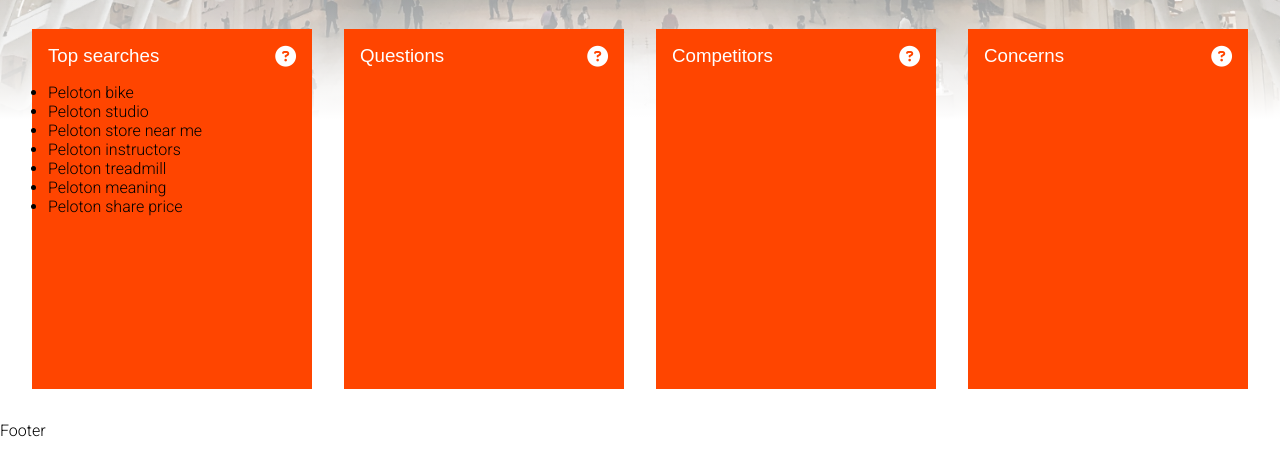
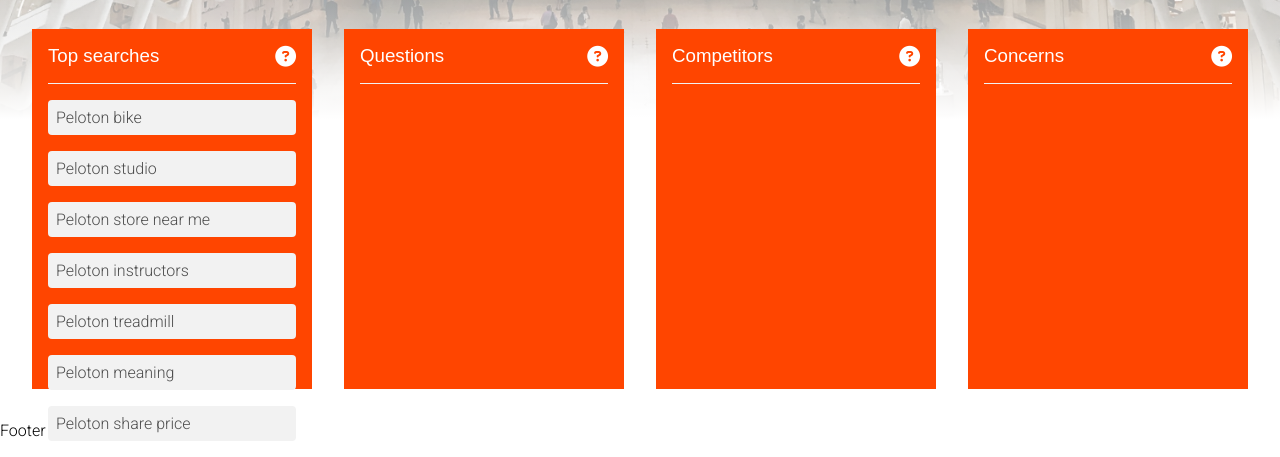
Before and after one commit to cd-slash/brand-sentiment-analyser, a plain HTML site: page index.html in a window 1280 px wide. Shown: the part 480-937 px from the top of the page. Drawn offline with Linux system fonts and the light colour scheme; a web font is replaced by a local one.

Commit message:
Add styling to results lists

```diff
--- a/assets/css/style.css
+++ b/assets/css/style.css
@@ -134,6 +134,8 @@
     justify-content: space-between;
 }
 
+/* Results lists */
+
 .results-box {
     padding: 16px;
     display: flex;
@@ -152,7 +154,8 @@
     flex-direction: row;
     justify-content: space-between;
     align-items: center;
-    margin-bottom: 16px;
+    padding-bottom: 16px;
+    border-bottom: 1px solid hsl(0, 0%, 95%);
 }
 
 .results-box-header * {
@@ -161,6 +164,18 @@
 
 .results-box-header i {
     font-size: 130%;
+}
+
+.results-box-body ul {
+    list-style-type: none;
+}
+
+.results-box-body > ul > li {
+    margin: 16px 0;
+    padding: 8px;
+    background-color: hsl(0, 0%, 95%);
+    border-radius: 4px;
+    color:hsl(0, 0%, 30%)
 }
 
 /* media queries for responsiveness */
```
